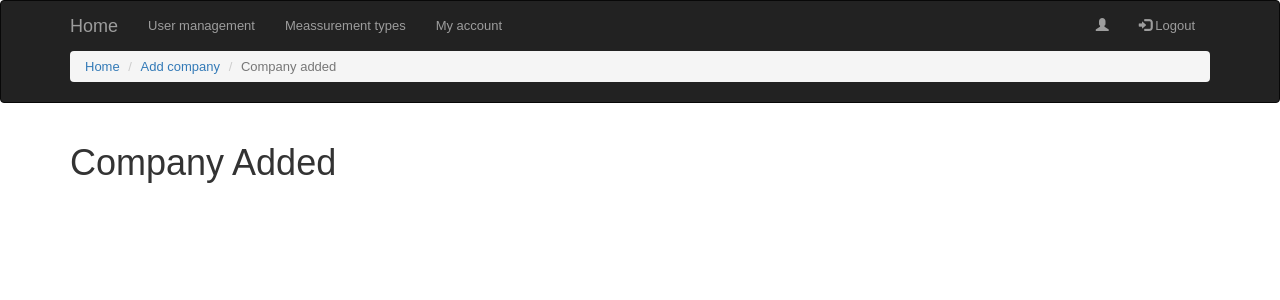
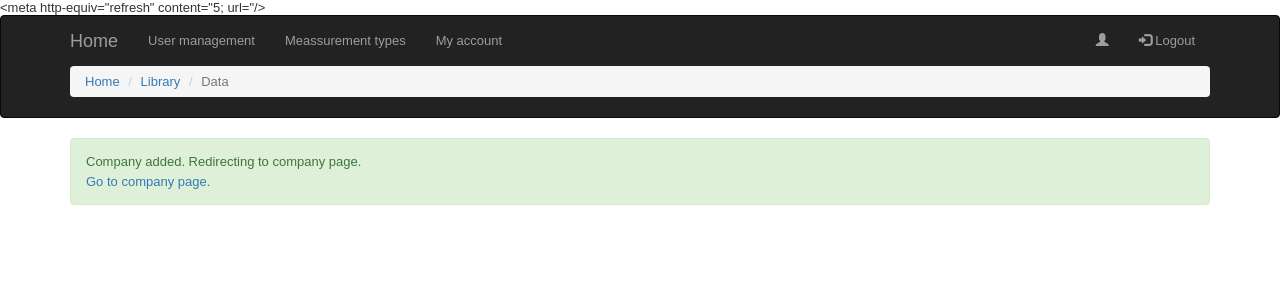
Before and after one commit to deVinnnie/python-sensor-server, a Django app: template webservice/data/templates/data/company-created.html in a window 1280 px wide. Shown: the top 300 px of the page. Run offline with Django 3.2, Linux system fonts and the light colour scheme; the template is opened without the code that fills it, so the values that code supplies are empty; some libraries are stand-ins or nearby versions.

Commit message:
Add redirect after company creation

```diff
--- a/webservice/data/templates/data/company-created.html
+++ b/webservice/data/templates/data/company-created.html
@@ -1,13 +1,22 @@
 {% extends "data/template.html" %}
 
-{% block title %}New Company{% endblock %}
+{% block title %}New Company Added{% endblock %}
 
-{% block bread_1 %}<li><a href="{% url 'company-new' %}">Add company</a></li>{% endblock %}
-{% block bread_active %}<li class="active">Company added</li>{% endblock %}
+{% load data_extras %}
+
+{% block headextra %}
+    {% url 'company-detail' company_id as redirect_url %}
+    {% refresh redirect_url %}
+{% endblock %}
 
 {% block content %}
-<h1>Company Added</h1>
+<div class="alert alert-success" role="alert">
+    <p>
+        Company added. Redirecting to company page.
+    </p>
 
-{{ name }}
-
+    <p>
+        <a href="{% url 'company-detail' company_id %}">Go to company page.</a>
+    </p>
+</div>
 {% endblock %}
```
